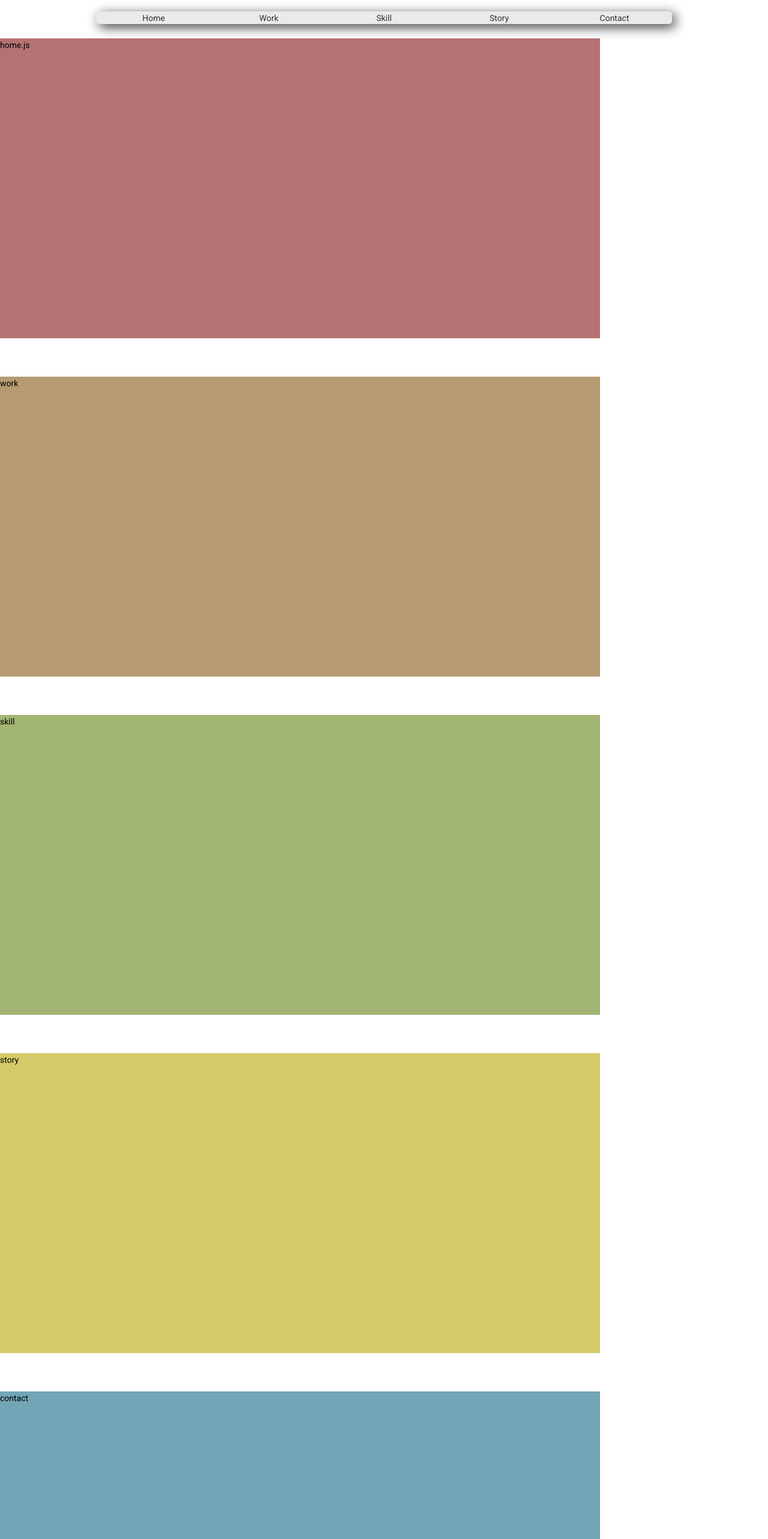
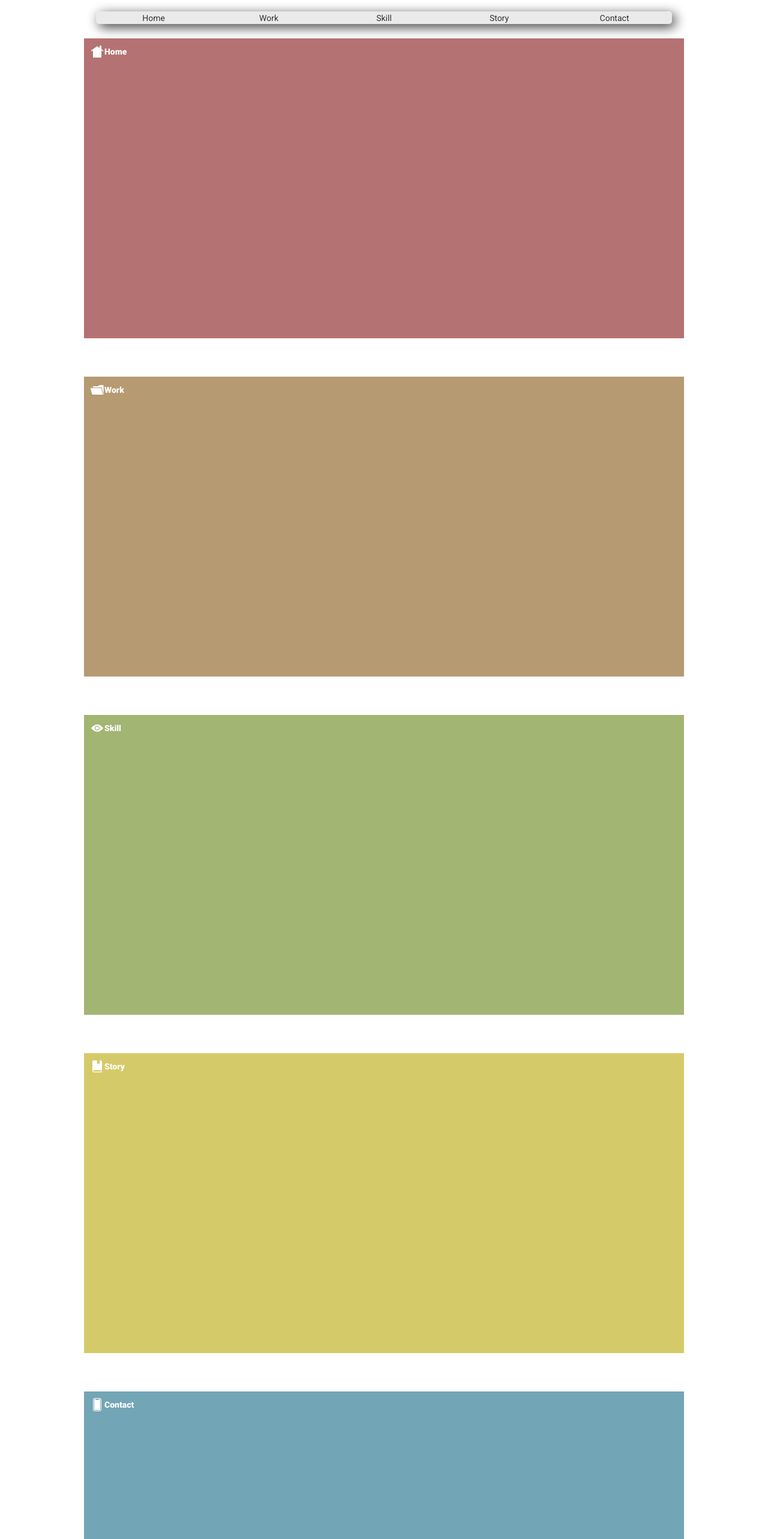
Before and after one commit to ErikRodriguez-webdev/port, a React (Create React App) app in the folder portfolio/: page / in a window 1280 px wide. Shown: the top 2566 px of the page at 60% size. Built offline with nearby package versions, Linux system fonts and the light colour scheme.

Commit message:
Adds corner tags to all cards and styling to cards and import font to css

```diff
--- a/portfolio/src/App.css
+++ b/portfolio/src/App.css
@@ -15,7 +15,7 @@ body {
 }
 
 html {
-  color: black;
+  color: #ffffff;
   font-size: 62.5%;
   overflow-x: hidden;
   scroll-behavior: smooth;
@@ -35,10 +35,23 @@ h2 {
   line-height: 21px;
 }
 
+h3 {
+  font-style: normal;
+  font-weight: 900;
+  font-size: 14px;
+}
+
 p {
   font-size: 1.4rem;
   font-style: normal;
   line-height: 23px;
+}
+
+.cornerTag {
+  display: flex;
+  justify-content: left;
+  align-items: center;
+  padding: 1%;
 }
 
 /* App.js */
@@ -85,6 +98,7 @@ nav {
 
 /* Footer.js */
 footer {
+  color: #000000;
   margin-top: 1%;
   padding: 1%;
   text-align: center;
@@ -92,10 +106,11 @@ footer {
 
 /* Home.js */
 #home {
-  margin-top: 5%;
+  padding-top: 5%;
 }
 
 .homeMainBox {
+  margin: 0 auto;
   background: #b57272;
   width: 1000px;
   height: 500px;
@@ -103,10 +118,11 @@ footer {
 
 /* Work.js */
 #work {
-  margin-top: 5%;
+  padding-top: 5%;
 }
 
 .workMainBox {
+  margin: 0 auto;
   background: #b59a72;
   width: 1000px;
   height: 500px;
@@ -114,10 +130,11 @@ footer {
 
 /* Skill.js */
 #skill {
-  margin-top: 5%;
+  padding-top: 5%;
 }
 
 .skillMainBox {
+  margin: 0 auto;
   background: #a3b572;
   width: 1000px;
   height: 500px;
@@ -125,10 +142,11 @@ footer {
 
 /* Story.js */
 #story {
-  margin-top: 5%;
+  padding-top: 5%;
 }
 
 .storyMainBox {
+  margin: 0 auto;
   background: #d5ca69;
   width: 1000px;
   height: 500px;
@@ -136,10 +154,11 @@ footer {
 
 /* Contact.js */
 #contact {
-  margin-top: 5%;
+  padding-top: 5%;
 }
 
 .contactMainBox {
+  margin: 0 auto;
   background: #72a5b5;
   width: 1000px;
   height: 500px;
--- a/portfolio/src/components/Contact.js
+++ b/portfolio/src/components/Contact.js
@@ -1,13 +1,17 @@
 import React from "react";
+import ContactIcon from "../img/email-icon.png";
 import "../App.css";
 
 const Contact = () => {
   return (
-    <div id="contact">
+    <section id="contact">
       <div className="contactMainBox">
-        <p>contact</p>
+        <div className="cornerTag">
+          <img src={ContactIcon} alt="phone" />
+          <h3>Contact</h3>
+        </div>
       </div>
-    </div>
+    </section>
   );
 };
 
--- a/portfolio/src/components/Home.js
+++ b/portfolio/src/components/Home.js
@@ -1,13 +1,17 @@
 import React from "react";
+import HomeIcon from "../img/home-icon.png";
 import "../App.css";
 
 const Home = () => {
   return (
-    <div id="home">
+    <section id="home">
       <div className="homeMainBox">
-        <p>home.js</p>
+        <div className="cornerTag">
+          <img src={HomeIcon} alt="home" />
+          <h3>Home</h3>
+        </div>
       </div>
-    </div>
+    </section>
   );
 };
 
--- a/portfolio/src/components/Skill.js
+++ b/portfolio/src/components/Skill.js
@@ -1,13 +1,17 @@
 import React from "react";
+import SkillIcon from "../img/visible-icon.png";
 import "../App.css";
 
 const Skill = () => {
   return (
-    <div id="skill">
+    <section id="skill">
       <div className="skillMainBox">
-        <p>skill</p>
+        <div className="cornerTag">
+          <img src={SkillIcon} alt="eye" />
+          <h3>Skill</h3>
+        </div>
       </div>
-    </div>
+    </section>
   );
 };
 
--- a/portfolio/src/components/Story.js
+++ b/portfolio/src/components/Story.js
@@ -1,13 +1,17 @@
 import React from "react";
+import StoryIcon from "../img/file-icon.png";
 import "../App.css";
 
 const Story = () => {
   return (
-    <div id="story">
+    <section id="story">
       <div className="storyMainBox">
-        <p>story</p>
+        <div className="cornerTag">
+          <img src={StoryIcon} alt="book" />
+          <h3>Story</h3>
+        </div>
       </div>
-    </div>
+    </section>
   );
 };
 
--- a/portfolio/src/components/Work.js
+++ b/portfolio/src/components/Work.js
@@ -1,13 +1,17 @@
 import React from "react";
+import WorkIcon from "../img/folder-icon.png";
 import "../App.css";
 
 const Work = () => {
   return (
-    <div id="work">
+    <section id="work">
       <div className="workMainBox">
-        <p>work</p>
+        <div className="cornerTag">
+          <img src={WorkIcon} alt="folder" />
+          <h3>Work</h3>
+        </div>
       </div>
-    </div>
+    </section>
   );
 };
 
```
